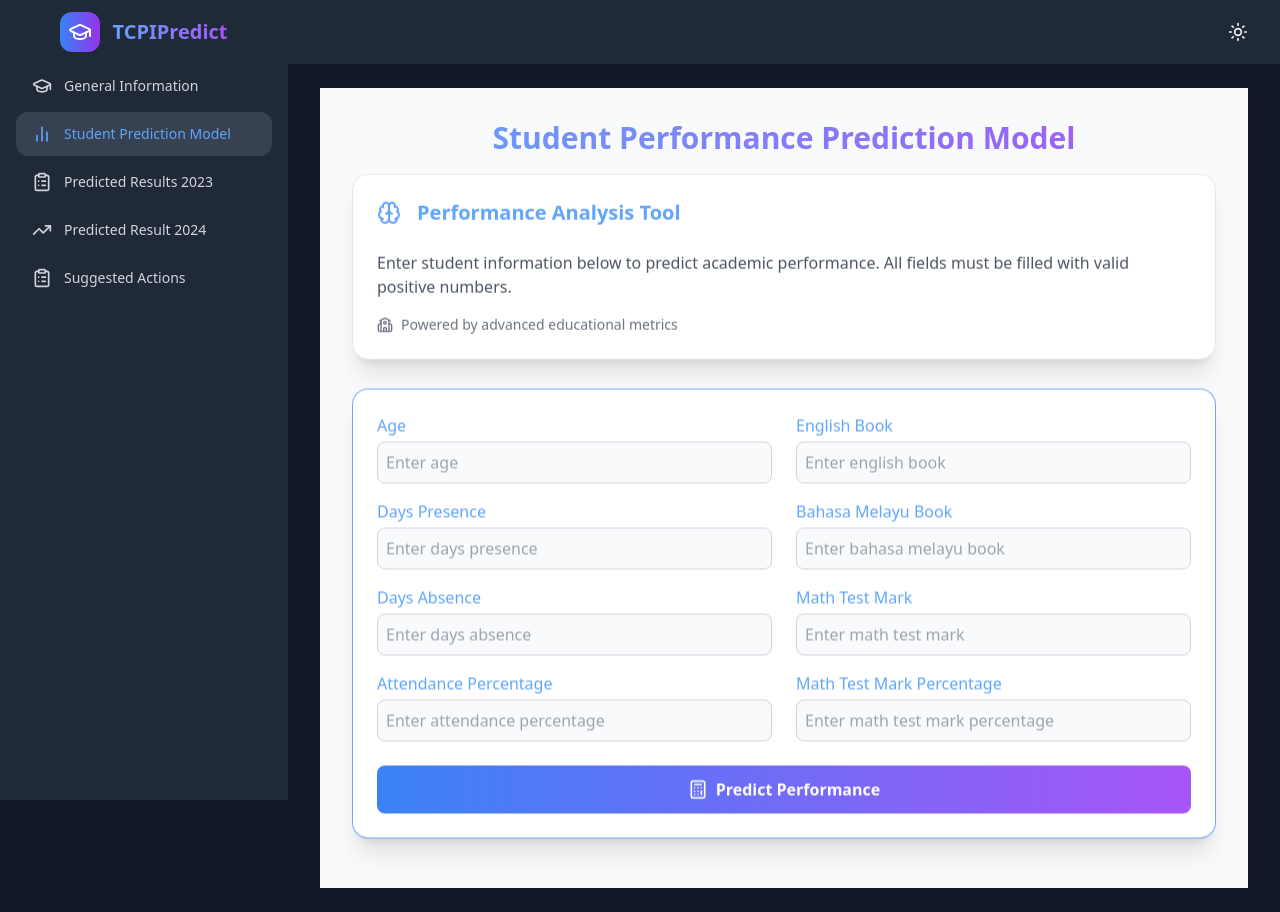
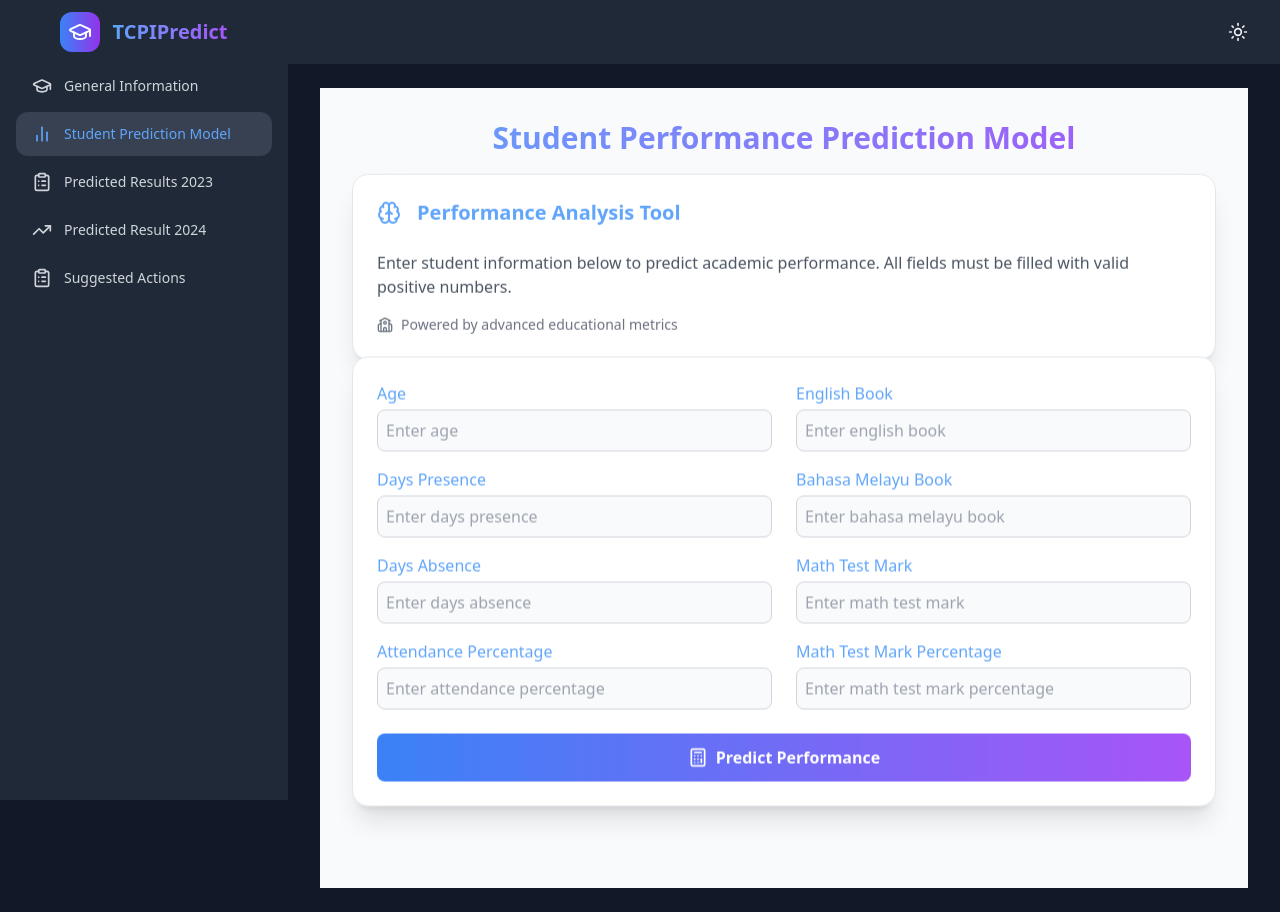
Before and after one commit to aziym/students-prediction-frontend, a React (Vite) app: page /prediction in a window 1280 px wide. Built offline with nearby package versions, Linux system fonts and the light colour scheme.

Commit message:
Update prediction form dark mode

```diff
--- a/src/components/PredictionForm.jsx
+++ b/src/components/PredictionForm.jsx
@@ -1,8 +1,11 @@
 import { useState } from 'react';
 import { ChartBar, Loader2, Brain, School, Calculator } from 'lucide-react';
 
-const FloatingCard = ({ children, delay = "0s" }) => (
-  <div style={{ animation: `float 8s ease-in-out infinite`, animationDelay: delay }}>
+const FloatingCard = ({ children, delay = "0s", isDarkMode }) => (
+  <div
+    className={`${isDarkMode ? 'bg-gray-800' : 'bg-white'} backdrop-blur-xl shadow-xl rounded-2xl p-6 border ${isDarkMode ? 'border-gray-700' : 'border-gray-200'}`}
+    style={{ animation: `float 8s ease-in-out infinite`, animationDelay: delay }}
+  >
     {children}
   </div>
 );
@@ -84,8 +87,7 @@ const PredictionForm = ({ isDarkMode }) => {
           Student Performance Prediction Model
         </h2>
 
-        <FloatingCard delay="0s">
-          <div className={`${isDarkMode ? 'bg-gray-800/50' : 'bg-white'} backdrop-blur-xl shadow-xl rounded-2xl p-6 border ${isDarkMode ? 'border-gray-700/50' : 'border-gray-200'} mb-8`}>
+        <FloatingCard delay="0s" isDarkMode={isDarkMode}>
           <div className="flex items-center space-x-4 mb-6">
             <Brain className="w-6 h-6 text-blue-400" />
             <h3 className="text-xl font-semibold text-blue-400">Performance Analysis Tool</h3>
@@ -97,11 +99,9 @@ const PredictionForm = ({ isDarkMode }) => {
             <School className="w-4 h-4" />
             <span>Powered by advanced educational metrics</span>
           </div>
-          </div>
         </FloatingCard>
 
-        <FloatingCard delay="0.5s">
-          <div className={`${isDarkMode ? 'bg-gray-800/50' : 'bg-white'} backdrop-blur-xl shadow-xl rounded-2xl p-6 border border-blue-500/70`}>
+        <FloatingCard delay="0.5s" isDarkMode={isDarkMode}>
           <form onSubmit={handleSubmit} className="space-y-6">
             <div className="grid grid-cols-1 md:grid-cols-2 gap-6">
               {[['age', 'daysPresence', 'daysAbsence', 'attendancePercentage'],
@@ -110,7 +110,7 @@ const PredictionForm = ({ isDarkMode }) => {
                 <div key={colIndex} className="space-y-4">
                   {column.map(field => (
                     <label key={field} className="block">
-                        <span className="text-blue-400 mb-1 block">
+                      <span className={`${isDarkMode ? 'text-gray-300' : 'text-blue-400'} mb-1 block`}>
                         {field.split(/(?=[A-Z])/).join(' ').replace(/\b\w/g, c => c.toUpperCase())}
                       </span>
                       <input
@@ -123,7 +123,7 @@ const PredictionForm = ({ isDarkMode }) => {
                         required
                         className={`w-full ${
                           isDarkMode
-                              ? 'bg-gray-700/50 border-gray-600 text-gray-200'
+                            ? 'bg-gray-700 border-gray-600 text-gray-200'
                             : 'bg-gray-50 border-gray-300 text-gray-900'
                         } border rounded-lg p-2 focus:outline-none focus:border-blue-400 transition-colors`}
                         placeholder={`Enter ${field.split(/(?=[A-Z])/).join(' ').toLowerCase()}`}
@@ -171,7 +171,6 @@ const PredictionForm = ({ isDarkMode }) => {
               <p className={`${isDarkMode ? 'text-gray-300' : 'text-gray-600'} mt-2`}>{error}</p>
             </div>
           )}
-          </div>
         </FloatingCard>
       </div>
     </div>
```
Lines whose indentation alone changed are shown as unchanged.
